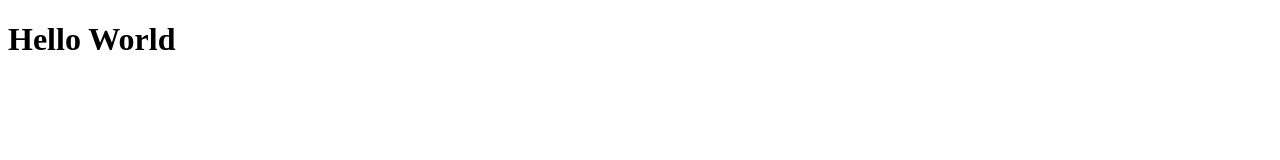
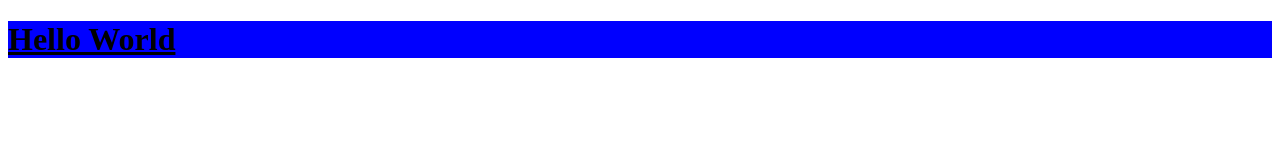
Before and after one commit to alyssa0715/GIT337, a plain HTML site: page index.html in a window 1280 px wide. Drawn offline with Linux system fonts and the light colour scheme.

Commit message:
added styles.css
added stylesheet

```diff
--- a/index.html
+++ b/index.html
@@ -5,6 +5,7 @@
     <meta name="viewport" content="width=device-width, initial-scale=1.0">
     <title>Hello World Webpage</title>
 </head>
+    <link rel="stylesheet" href="styles.css">
     <h1>Hello World</h1>
 <body>
 
--- /dev/null
+++ b/styles.css
@@ -0,0 +1,5 @@
+h1 {
+    font-weight:bold;
+    text-decoration: underline;
+    background-color: blue;
+}
```
